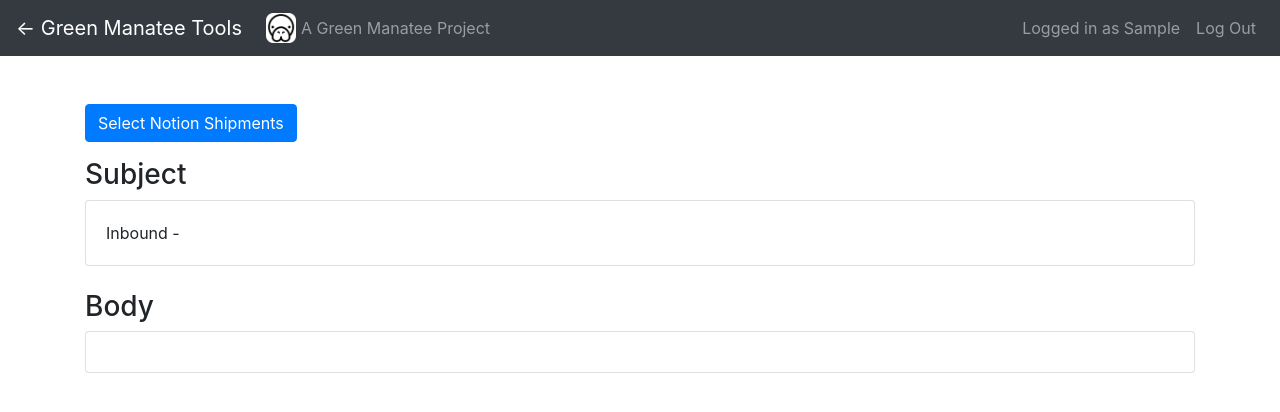
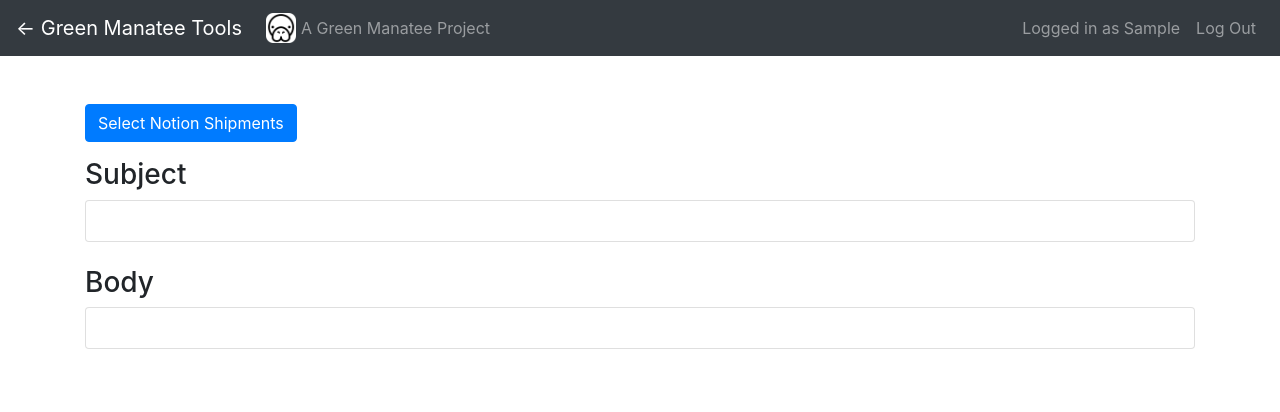
Before and after one commit to jordantomax/green-manatee-tools, a React (Create React App) app: page /inbound-email in a window 1280 px wide. Both pictures are taken after typing "Sample", "Sample", "Sample" into the empty fields and a click on the button "Log In". Shown: the top 412 px of the page. Built offline with nearby package versions, Linux system fonts and the light colour scheme.

Commit message:
Update inbound title to match outbound

```diff
--- a/src/views/InboundEmail.js
+++ b/src/views/InboundEmail.js
@@ -8,15 +8,20 @@ import {
 
 import notion from '../utils/notion'
 import NotionShipments from '../components/NotionShipments'
+import CopyButton from '../components/CopyButton'
 import imgSrcUrlToBase64 from '../utils/imgSrcUrlToBase64'
 
 function InboundEmail () {
   const [shipments, setShipments] = useState([])
+  const [subject, setSubject] = useState()
 
   async function handleSelectShipment (shipments) {
     const shipmentsText = []
+    const sDates = []
     for (let i = 0; i < shipments.length; i++) {
       const shipment = shipments[i]
+      const date = shipment.properties.date.date.start
+      if (!sDates.includes(date)) sDates.push(date)
       const [product, cartonTemplate] = await notion.relationsGet(shipment, ['product', 'cartonTemplate'])
       const ct = cartonTemplate ? cartonTemplate[0] ? cartonTemplate[0] : null : null
 
@@ -39,6 +44,7 @@ function InboundEmail () {
       .sort((a, b) => { return a.id < b.id ? -1 : 1 })
       .forEach((el, i) => { el.shipmentNumber = i })
     setShipments(shipmentsText)
+    setSubject(`INBOUND: ${sDates.map(d => `PO-${d}`).join(', ')}`)
   }
 
   return (
@@ -49,13 +55,14 @@ function InboundEmail () {
 
           <h3>Subject</h3>
           <div className='mb-4 card'>
-            <div className='card-body'>
-              <span>Inbound - </span>
-              {shipments.map((s, i) => {
-                return (
-                  <span key={i}>{s.productSku} ({s.totalUnitQty}){i !== shipments.length - 1 ? ', ' : ''}</span>
-                )
-              })}
+            <div className='card-body d-flex justify-content-between'>
+
+              {subject && (
+                <>
+                  <span>{subject}</span>
+                  <CopyButton text={subject} />
+                </>
+              )}
             </div>
           </div>
 
```
